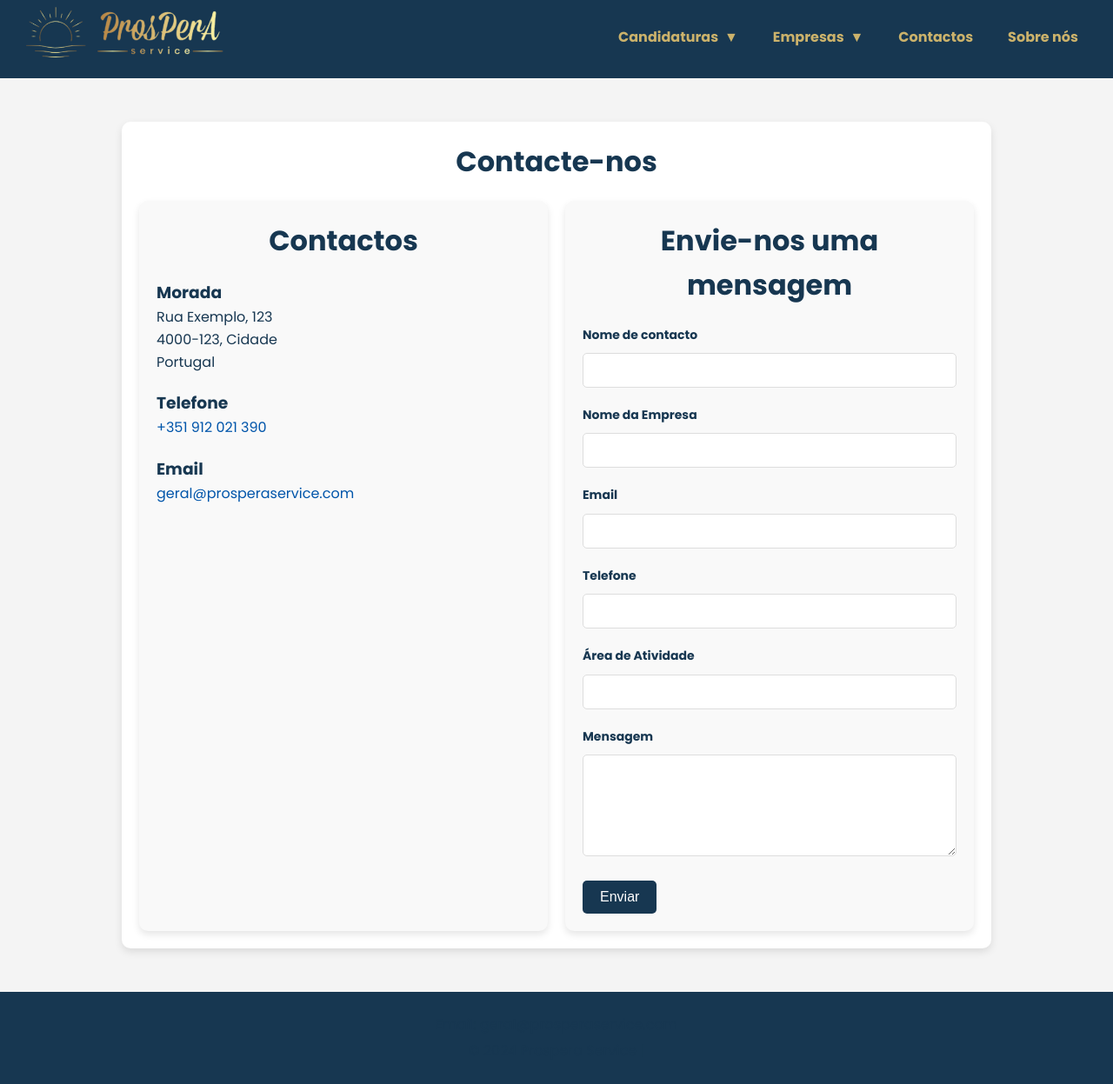
After one commit to FabioCastanho/WebsiteProsperaService, a Python web app: template templates/contactos.html in a window 1280 px wide. The commit adds this page. Shown: the whole page at 87% size. Run offline with Jinja, Linux system fonts and the light colour scheme; the template is opened without the code that fills it, so the values that code supplies are empty.

Commit message:
contactos

```diff
--- /dev/null
+++ b/Styles/contactos.css
@@ -0,0 +1,137 @@
+* {
+  margin: 0;
+  padding: 0;
+  box-sizing: border-box;
+}
+
+body {
+  font-family: "Poppins", sans-serif;
+  background-color: #f5f5f5;
+  color: #173751; /* Cor para todo o texto */
+}
+
+.container {
+  width: 80%;
+  max-width: 1000px;
+  margin: 50px auto;
+  background-color: white;
+  padding: 20px;
+  border-radius: 10px;
+  box-shadow: 0 4px 10px rgba(0, 0, 0, 0.1);
+}
+
+h1 {
+  color: #173751;
+  margin-bottom: 20px;
+  text-align: center;
+}
+.form-section h2 {
+  color: #173751;
+}
+.contact-item h3 {
+  color: #173751;
+}
+.contact-section h2 {
+  color: #173751;
+}
+
+p {
+  color: #173751;
+}
+
+a {
+  color: #0055aa;
+}
+
+label {
+  color: #173751;
+}
+
+button {
+  color: #173751;
+}
+
+/* Layout para exibir contactos e formulário lado a lado */
+.content {
+  display: flex;
+  justify-content: space-between;
+  gap: 20px;
+}
+
+.contact-section,
+.form-section {
+  flex: 1;
+  background-color: #f9f9f9;
+  padding: 20px;
+  border-radius: 10px;
+  box-shadow: 0 4px 8px rgba(0, 0, 0, 0.1);
+}
+
+/* Estilos da secção de contactos */
+.contact-details {
+  margin-top: 20px;
+}
+
+.contact-item {
+  margin-bottom: 20px;
+}
+
+.contact-item p {
+  margin-bottom: 10px;
+  font-size: 16px;
+}
+
+.contact-item a {
+  color: #0055aa;
+  text-decoration: none;
+}
+
+/* Estilos da secção do formulário */
+.form-group {
+  margin-bottom: 20px;
+}
+
+label {
+  display: block;
+  margin-bottom: 10px;
+  font-weight: bold;
+  font-size: 14px;
+}
+
+input[type="text"],
+input[type="email"],
+textarea {
+  width: 100%;
+  padding: 10px;
+  font-size: 16px;
+  border: 1px solid #ddd;
+  border-radius: 5px;
+  outline: none;
+  color: #173751; /* Cor para o texto dos inputs */
+}
+
+button {
+  padding: 10px 20px;
+  background-color: #173751;
+  color: white;
+  border: none;
+  border-radius: 5px;
+  font-size: 16px;
+  cursor: pointer;
+}
+
+button:hover {
+  background-color: #0055aa;
+}
+
+/* Responsividade */
+@media (max-width: 768px) {
+  .content {
+    flex-direction: column;
+  }
+
+  .contact-section,
+  .form-section {
+    margin-bottom: 20px;
+  }
+}
--- /dev/null
+++ b/templates/contactos.html
@@ -0,0 +1,156 @@
+<!DOCTYPE html>
+<html lang="pt">
+  <head>
+    <meta charset="UTF-8" />
+    <meta name="viewport" content="width=device-width, initial-scale=1.0" />
+    <title>Contactos</title>
+    <link rel="stylesheet" href="/Styles/contactos.css" />
+    <link rel="stylesheet" href="/Styles/main.css" />
+    <link
+      href="https://fonts.googleapis.com/css2?family=Poppins:ital,wght@0,100;0,200;0,300;0,400;0,500;0,600;0,700;0,800;0,900&display=swap"
+      rel="stylesheet"
+    />
+    <link
+      rel="shortcut icon"
+      href="/img/logotipo.jpg.jpg"
+      type="image/x.icon"
+    />
+  </head>
+
+  <body>
+    <header>
+      <div class="header-content">
+        <a href="/templates/index.html"
+          ><img
+            class="logo"
+            src="/img/LOGO3_upscayl_16x_ultrasharp.png"
+            alt="logotipo"
+        /></a>
+
+        <nav style="background-color: #173751; height: 80px">
+          <ul class="navbar">
+            <li class="dropdown">
+              <a class="options" href="#">Candidaturas &nbsp;&#9660;</a>
+              <ul class="submenu">
+                <li><a href="/templates/vagas.html">Vagas Disponíveis</a></li>
+                <li>
+                  <a href="/templates/formularioEspontaneo.html"
+                    >Candidatura Espontânea</a
+                  >
+                </li>
+              </ul>
+            </li>
+            <li class="dropdown">
+              <a class="options" href="#">Empresas &nbsp;&#9660;</a>
+              <ul class="submenu">
+                <li><a href="/templates/servicos.html">Serviços</a></li>
+              </ul>
+            </li>
+            <li>
+              <a class="options" href="/templates/contactos.html">Contactos</a>
+            </li>
+            <li><a class="options" href="#">Sobre nós</a></li>
+          </ul>
+        </nav>
+      </div>
+    </header>
+
+    <div class="container">
+      <h1>Contacte-nos</h1>
+
+      <div class="content">
+        <!-- Secção de Contactos -->
+        <div class="contact-section">
+          <h2>Contactos</h2>
+          <div class="contact-details">
+            <div class="contact-item">
+              <h3>Morada</h3>
+              <p>
+                Rua Exemplo, 123<br />
+                4000-123, Cidade<br />
+                Portugal
+              </p>
+            </div>
+
+            <div class="contact-item">
+              <h3>Telefone</h3>
+              <p><a href="tel:+351912021390">+351 912 021 390</a></p>
+            </div>
+
+            <div class="contact-item">
+              <h3>Email</h3>
+              <p>
+                <a href="mailto:geral@prosperaservice.com"
+                  >geral@prosperaservice.com</a
+                >
+              </p>
+            </div>
+          </div>
+        </div>
+
+        <!-- Secção do Formulário -->
+        <div class="form-section">
+          <h2>Envie-nos uma mensagem</h2>
+          <form action="#" method="post">
+            <div class="form-group">
+              <label for="name">Nome de contacto</label>
+              <input
+                type="text"
+                id="nome-contacto"
+                name="nome-contacto"
+                required
+              />
+            </div>
+
+            <div class="form-group">
+              <label for="name">Nome da Empresa</label>
+              <input
+                type="text"
+                id="nome-empresa"
+                name="nome-empresa"
+                required
+              />
+            </div>
+
+            <div class="form-group">
+              <label for="email">Email</label>
+              <input type="email" id="email" name="email" required />
+            </div>
+
+            <div class="form-group">
+              <label for="name">Telefone</label>
+              <input type="text" id="telefone" name="telefone" required />
+            </div>
+
+            <div class="form-group">
+              <label for="name">Área de Atividade</label>
+              <input
+                type="text"
+                id="area-atividade"
+                name="area-atividade"
+                required
+              />
+            </div>
+
+            <div class="form-group">
+              <label for="message">Mensagem</label>
+              <textarea
+                id="message"
+                name="message"
+                rows="5"
+                required
+              ></textarea>
+            </div>
+
+            <button type="submit">Enviar</button>
+          </form>
+        </div>
+      </div>
+    </div>
+
+    <footer>
+      <p>Email: geral@prosperaservice.com</p>
+      <p>&copy; 2024 Prospera Service |</p>
+    </footer>
+  </body>
+</html>
--- a/templates/index.html
+++ b/templates/index.html
@@ -45,7 +45,9 @@
                 <li><a href="/templates/servicos.html">Serviços</a></li>
               </ul>
             </li>
-            <li><a class="options" href="#">Contactos</a></li>
+            <li>
+              <a class="options" href="/templates/contactos.html">Contactos</a>
+            </li>
             <li><a class="options" href="#">Sobre nós</a></li>
           </ul>
         </nav>
--- a/templates/servicos.html
+++ b/templates/servicos.html
@@ -45,7 +45,9 @@
                 <li><a href="/templates/servicos.html">Serviços</a></li>
               </ul>
             </li>
-            <li><a class="options" href="#">Contactos</a></li>
+            <li>
+              <a class="options" href="/templates/contactos.html">Contactos</a>
+            </li>
             <li><a class="options" href="#">Sobre nós</a></li>
           </ul>
         </nav>
```
Also changed, not shown: templates/vagas.html (+12 -6 lines).
